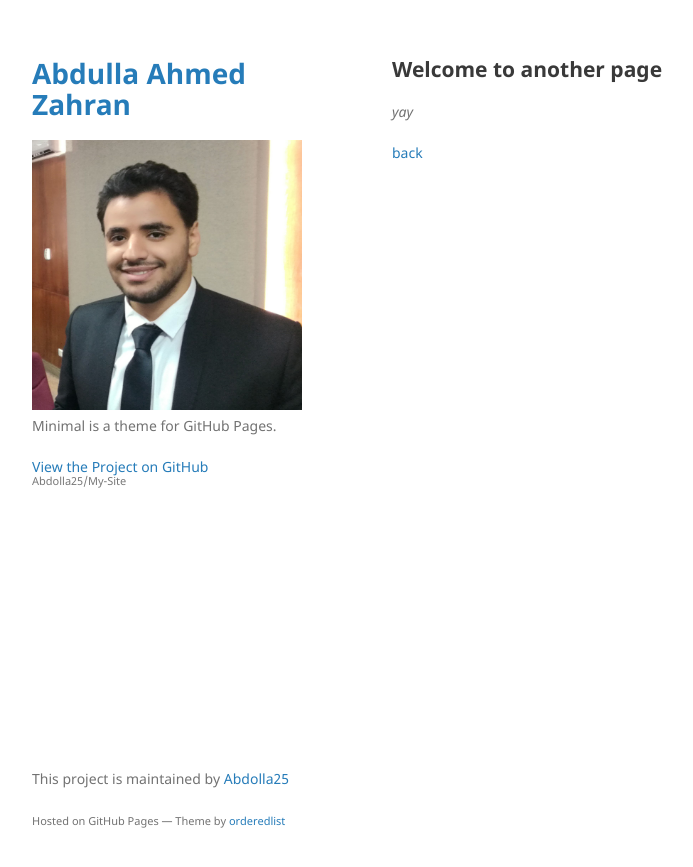
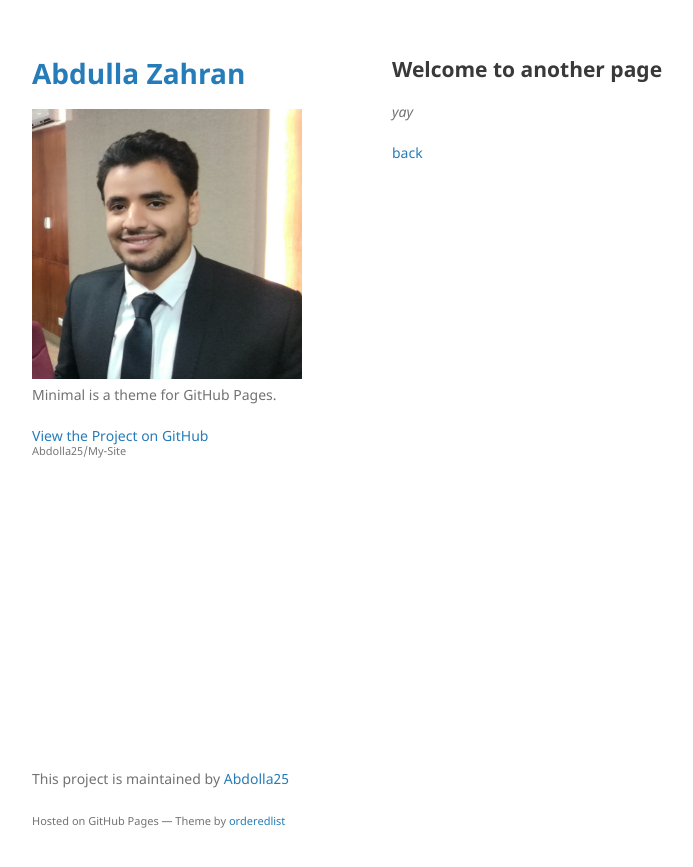
Before and after one commit to Abdolla25/My-Site, a Jekyll site: the page built from another-page.md, in a window 1280 px wide. Shown: the top 867 px of the page, without its empty margins (178-871 px from the left). Built offline with Jekyll 4.4.1, drawn with Linux system fonts in a browser that asks for light colours; our own code applies the rules of GitHub Pages for plain Markdown files.

Commit message:
Update _config.yml

```diff
--- a/_config.yml
+++ b/_config.yml
@@ -1,4 +1,4 @@
-title: Abdulla Ahmed Zahran
+title: Abdulla Zahran
 logo: /assets/img/pic.jpg
 description: Minimal is a theme for GitHub Pages.
 show_downloads: false
```
